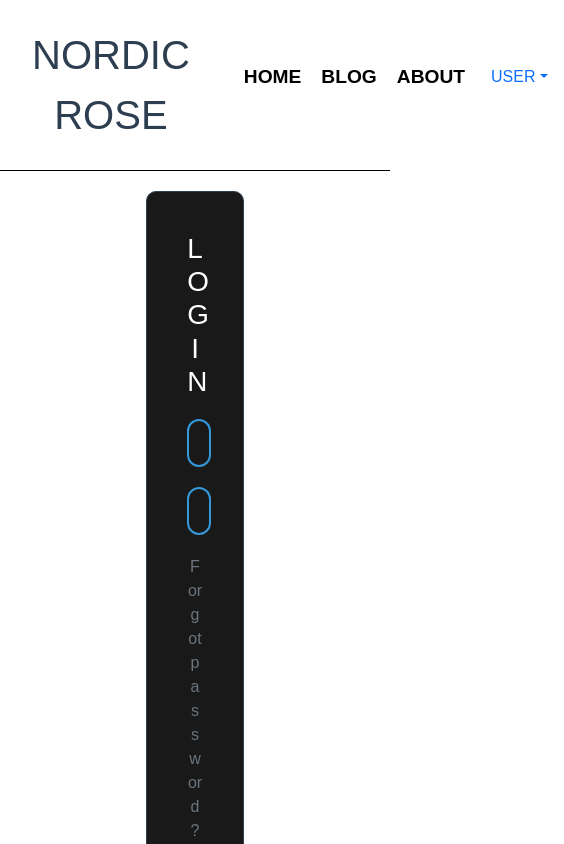
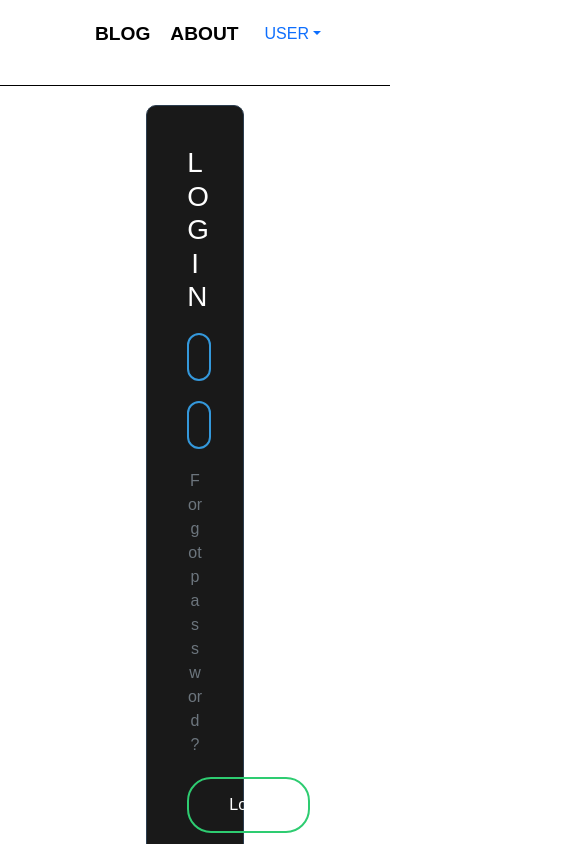
Before and after one commit to samuriseee/Blog-Sgroup, a Vue app: page /login in a window 390 px wide. Shown: the top 844 px of the page, 564 px wide, since content can reach past the window. Built offline with nearby package versions, Linux system fonts and the light colour scheme; no server answers; a web font is replaced by a local one.

Commit message:
Updating reponsive blog ui

```diff
--- a/src/components/common/Navbar.vue
+++ b/src/components/common/Navbar.vue
@@ -2,7 +2,7 @@
   <div id="nav">
     <span class="logo" @click="$router.push('/blogs')">nordic rose</span>
     <ul>
-    <li><router-link to="/">Home</router-link></li>
+    <!-- <li><router-link to="/">Home</router-link></li> -->
       <li><router-link to="/blogs">Blog</router-link></li>
       <li><router-link to="/about">About</router-link></li>
       <!-- <li><router-link to="/register">Register</router-link></li>
@@ -30,14 +30,24 @@ $black: #000000;
   justify-content: space-between;
   align-items: center;
   margin: 0 auto;
-  padding: 20px;
+  padding: 10px;
   border-bottom: 1px solid $black;
+  @media only screen and (min-width: 374px) and (max-width: 500px){
+      justify-content: space-evenly;
+    }
   .logo {
     font-size: 2.5rem;
     padding: 5px 12px;
     text-transform: uppercase;
     font-family: "Imperator", sans-serif;
     cursor: pointer;
+    @media only screen and (min-width: 374px) and (max-width: 500px) {
+      display:none;
+    }
+    @media only screen and (min-width: 510px) and (max-width: 1000px) {
+      font-size: 2rem;
+      padding: 5px;
+    }
   }
   a {
     font-weight: bold;
@@ -59,5 +69,4 @@ $black: #000000;
     text-transform: uppercase;
   }
 }
-
 </style>
--- a/src/router/index.js
+++ b/src/router/index.js
@@ -1,6 +1,6 @@
 import Vue from "vue";
 import VueRouter from "vue-router";
-import Home from "../views/Home.vue";
+// import Home from "../views/Home.vue";
 import Login from "../views/Login.vue";
 import Register from "../views/Register";
 import firebase from "firebase/app";
@@ -19,12 +19,12 @@ const routes = [
     name: "Register",
     component: Register,
   },
-  {
-    path: "/",
-    name: "Home",
-    component: Home,
-    meta: { requireAuth: true },
-  },
+  // {
+  //   path: "/",
+  //   name: "Home",
+  //   component: Home,
+  //   meta: { requireAuth: true },
+  // },
   {
     path: "/about",
     name: "About",
@@ -43,6 +43,7 @@ const routes = [
   {
     path: "/blogs/:id",
     component: () => import("../views/BlogsDetail.vue"),
+    meta: { requireAuth: true },
   },
 ];
 
--- a/src/views/Blogs.vue
+++ b/src/views/Blogs.vue
@@ -43,7 +43,7 @@
 <script>
   const blogs = [
         {
-          "createdAt": "2020-10-07T05:49:56.847Z",
+          "createdAt": "2020-10-07T05",
           "author": "Lowell Little",
           "avatar": "https://cdn.fakercloud.com/avatars/aluisio_azevedo_128.jpg",
           "thumbnail": "https://media.giphy.com/media/RJOqH3lewU5LKJkDVd/giphy.gif",
@@ -52,7 +52,7 @@
           "id": "0"
         },
         {
-          createdAt: "2021-07-24T21:56:57.780Z",
+          createdAt: "2021-07-24T21",
           author: "Al Hoeger IV",
           avatar: "https://cdn.fakercloud.com/avatars/plbabin_128.jpg",
           thumbnail: "https://www.nordicrose.net/content/images/2020/05/design-system.gif",
@@ -62,7 +62,7 @@
           id: "1",
         },
         {
-          createdAt: "2021-07-24T19:24:53.998Z",
+          createdAt: "2021-07-24T19:24",
           author: "Sabrina Grady",
           avatar: "https://cdn.fakercloud.com/avatars/falconerie_128.jpg",
           thumbnail: "https://www.nordicrose.net/content/images/2020/05/benefits-of-not-choosing-your-characters-wisely.gif",
@@ -72,7 +72,7 @@
           id: "2",
         },
         {
-          createdAt: "2021-07-25T07:22:56.760Z",
+          createdAt: "2021-07-25T07",
           author: "Clinton Romaguera",
           avatar: "https://cdn.fakercloud.com/avatars/davidbaldie_128.jpg",
           thumbnail: "https://www.nordicrose.net/content/images/2020/05/horrors-of-remote-work.gif",
@@ -83,7 +83,7 @@
           id: "3",
         },
         {
-          createdAt: "2021-07-25T12:38:42.765Z",
+          createdAt: "2021-07-25T12",
           author: "Hope Lebsack MD",
           avatar: "https://cdn.fakercloud.com/avatars/brandonburke_128.jpg",
           thumbnail: "https://www.nordicrose.net/content/images/2020/05/someone-shared-a-google-doc.gif",
@@ -93,7 +93,7 @@
           id: "4",
         },
         {
-          createdAt: "2021-07-25T12:47:28.528Z",
+          createdAt: "2021-07-25T12",
           author: "Guy Mraz",
           avatar: "https://cdn.fakercloud.com/avatars/andrewofficer_128.jpg",
           thumbnail: "https://www.nordicrose.net/content/images/2020/05/Remote-design-sprint-figma.png",
@@ -103,7 +103,7 @@
           id: "5",
         },
         {
-          createdAt: "2021-07-25T07:58:04.873Z",
+          createdAt: "2021-07-25T07",
           author: "Rita Kilback",
           avatar: "https://cdn.fakercloud.com/avatars/n_tassone_128.jpg",
           thumbnail: "https://www.nordicrose.net/content/images/2020/05/six-findings-from-director-level-interviews-on-remote-work-1.gif",
@@ -113,7 +113,7 @@
           id: "6",
         },
         {
-          createdAt: "2021-07-24T22:28:05.664Z",
+          createdAt: "2021-07-24T22",
           author: "Glen Vandervort",
           avatar: "https://cdn.fakercloud.com/avatars/carlosm_128.jpg",
           thumbnail: "https://www.nordicrose.net/content/images/2020/04/benefits-of-distributed-teams.gif",
@@ -123,7 +123,7 @@
           id: "7",
         },
         {
-          createdAt: "2021-07-24T23:04:29.995Z",
+          createdAt: "2021-07-24T23",
           author: "Eric Gutkowski",
           avatar: "https://cdn.fakercloud.com/avatars/jmillspaysbills_128.jpg",
           thumbnail: "https://www.nordicrose.net/content/images/2020/04/career-growth-distributed-team.gif",
@@ -134,7 +134,7 @@
           id: "8",
         },
         {
-          createdAt: "2021-07-25T06:49:27.965Z",
+          createdAt: "2021-07-25T06",
           author: "Ervin Swift I",
           avatar: "https://cdn.fakercloud.com/avatars/nemanjaivanovic_128.jpg",
           thumbnail: "https://www.nordicrose.net/content/images/2020/03/figma-blog-template-for-free-2.gif",
@@ -145,7 +145,7 @@
           id: "9",
         },
         {
-          createdAt: "2021-07-25T08:58:58.778Z",
+          createdAt: "2021-07-25T08",
           author: "Kristina Koepp",
           avatar: "https://cdn.fakercloud.com/avatars/iqonicd_128.jpg",
           thumbnail: "https://www.nordicrose.net/content/images/2020/03/modern-remote-working-tools.gif",
@@ -155,7 +155,7 @@
           id: "10",
         },
         {
-          createdAt: "2021-07-25T00:45:11.934Z",
+          createdAt: "2021-07-25T00",
           author: "Norman Jerde I",
           avatar: "https://cdn.fakercloud.com/avatars/fiterik_128.jpg",
           thumbnail: "https://www.nordicrose.net/content/images/2020/03/remote-work-distributed-teams-sources.gif",
@@ -165,7 +165,7 @@
           id: "11",
         },
         {
-          createdAt: "2021-07-25T07:03:56.247Z",
+          createdAt: "2021-07-25T07",
           author: "Tyrone Hoeger Jr.",
           avatar: "https://cdn.fakercloud.com/avatars/russell_baylis_128.jpg",
           thumbnail: "https://www.nordicrose.net/content/images/2020/03/hello2.gif",
@@ -175,7 +175,7 @@
           id: "12",
         },
         {
-          "createdAt": "2021-06-05T16:51:44.780Z",
+          "createdAt": "2021-06-05T16",
           "author": "Ms. Sidney Gottlieb",
           "avatar": "https://cdn.fakercloud.com/avatars/wikiziner_128.jpg",
           "thumbnail": "https://www.nordicrose.net/content/images/2020/03/ghost-figma-publishing-cms-design.gif",
@@ -184,7 +184,7 @@
           "id": "13"
         },
         {
-          "createdAt": "2020-10-07T05:49:56.847Z",
+          "createdAt": "2020-10-07T05",
           "author": "Lowell Little",
           "avatar": "https://cdn.fakercloud.com/avatars/aluisio_azevedo_128.jpg",
           "thumbnail": "https://www.nordicrose.net/content/images/2020/03/offf-barcelona.jpg",
@@ -238,10 +238,13 @@ $black: #000000;
     width: 80%;
     font-size: 3rem;
     font-weight: 700;
+    @media only screen and (min-width: 300px) and (max-width: 780px) {
+      font-size:2rem;
+      width:100%;
+    }
   }
   .mainPic {
-    width: 900px;
-    height: 600px;
+    width: 80%;
     margin: 70px 0px;
   }
 }
@@ -254,6 +257,9 @@ $black: #000000;
   display: grid;
   grid-template-columns: 1fr 1fr;
   cursor: pointer;
+  @media only screen and (min-width: 300px) and (max-width: 780px){
+    grid-template-columns: 1fr;
+  }
   div {
     transform: perspective(1px) translateZ(0);
     box-shadow: 0 0 1px rgba(0, 0, 0, 0);
@@ -274,7 +280,7 @@ $black: #000000;
 }
 .blogContent {
   img {
-    width: 380px;
+    width: 90%;
     height: 240px;
     margin: 70px 0px 10px 0px;
   }
--- a/src/views/BlogsDetail.vue
+++ b/src/views/BlogsDetail.vue
@@ -72,7 +72,7 @@ export default {
     return {
       blogs: [
         {
-          "createdAt": "2020-10-07T05:49:56.847Z",
+          "createdAt": "2020-10-07T05",
           "author": "Lowell Little",
           "avatar": "https://cdn.fakercloud.com/avatars/aluisio_azevedo_128.jpg",
           "thumbnail": "https://media.giphy.com/media/RJOqH3lewU5LKJkDVd/giphy.gif",
@@ -81,7 +81,7 @@ export default {
           "id": "0"
         },
         {
-          createdAt: "2021-07-24T21:56:57.780Z",
+          createdAt: "2021-07-24T21",
           author: "Al Hoeger IV",
           avatar: "https://cdn.fakercloud.com/avatars/plbabin_128.jpg",
           thumbnail: "https://www.nordicrose.net/content/images/2020/05/design-system.gif",
@@ -91,7 +91,7 @@ export default {
           id: "1",
         },
         {
-          createdAt: "2021-07-24T19:24:53.998Z",
+          createdAt: "2021-07-24T19:24",
           author: "Sabrina Grady",
           avatar: "https://cdn.fakercloud.com/avatars/falconerie_128.jpg",
           thumbnail: "https://www.nordicrose.net/content/images/2020/05/benefits-of-not-choosing-your-characters-wisely.gif",
@@ -101,7 +101,7 @@ export default {
           id: "2",
         },
         {
-          createdAt: "2021-07-25T07:22:56.760Z",
+          createdAt: "2021-07-25T07",
           author: "Clinton Romaguera",
           avatar: "https://cdn.fakercloud.com/avatars/davidbaldie_128.jpg",
           thumbnail: "https://www.nordicrose.net/content/images/2020/05/horrors-of-remote-work.gif",
@@ -112,7 +112,7 @@ export default {
           id: "3",
         },
         {
-          createdAt: "2021-07-25T12:38:42.765Z",
+          createdAt: "2021-07-25T12",
           author: "Hope Lebsack MD",
           avatar: "https://cdn.fakercloud.com/avatars/brandonburke_128.jpg",
           thumbnail: "https://www.nordicrose.net/content/images/2020/05/someone-shared-a-google-doc.gif",
@@ -122,7 +122,7 @@ export default {
           id: "4",
         },
         {
-          createdAt: "2021-07-25T12:47:28.528Z",
+          createdAt: "2021-07-25T12",
           author: "Guy Mraz",
           avatar: "https://cdn.fakercloud.com/avatars/andrewofficer_128.jpg",
           thumbnail: "https://www.nordicrose.net/content/images/2020/05/Remote-design-sprint-figma.png",
@@ -132,7 +132,7 @@ export default {
           id: "5",
         },
         {
-          createdAt: "2021-07-25T07:58:04.873Z",
+          createdAt: "2021-07-25T07",
           author: "Rita Kilback",
           avatar: "https://cdn.fakercloud.com/avatars/n_tassone_128.jpg",
           thumbnail: "https://www.nordicrose.net/content/images/2020/05/six-findings-from-director-level-interviews-on-remote-work-1.gif",
@@ -142,7 +142,7 @@ export default {
           id: "6",
         },
         {
-          createdAt: "2021-07-24T22:28:05.664Z",
+          createdAt: "2021-07-24T22",
           author: "Glen Vandervort",
           avatar: "https://cdn.fakercloud.com/avatars/carlosm_128.jpg",
           thumbnail: "https://www.nordicrose.net/content/images/2020/04/benefits-of-distributed-teams.gif",
@@ -152,7 +152,7 @@ export default {
           id: "7",
         },
         {
-          createdAt: "2021-07-24T23:04:29.995Z",
+          createdAt: "2021-07-24T23",
           author: "Eric Gutkowski",
           avatar: "https://cdn.fakercloud.com/avatars/jmillspaysbills_128.jpg",
           thumbnail: "https://www.nordicrose.net/content/images/2020/04/career-growth-distributed-team.gif",
@@ -163,7 +163,7 @@ export default {
           id: "8",
         },
         {
-          createdAt: "2021-07-25T06:49:27.965Z",
+          createdAt: "2021-07-25T06",
           author: "Ervin Swift I",
           avatar: "https://cdn.fakercloud.com/avatars/nemanjaivanovic_128.jpg",
           thumbnail: "https://www.nordicrose.net/content/images/2020/03/figma-blog-template-for-free-2.gif",
@@ -174,7 +174,7 @@ export default {
           id: "9",
         },
         {
-          createdAt: "2021-07-25T08:58:58.778Z",
+          createdAt: "2021-07-25T08",
           author: "Kristina Koepp",
           avatar: "https://cdn.fakercloud.com/avatars/iqonicd_128.jpg",
           thumbnail: "https://www.nordicrose.net/content/images/2020/03/modern-remote-working-tools.gif",
@@ -184,7 +184,7 @@ export default {
           id: "10",
         },
         {
-          createdAt: "2021-07-25T00:45:11.934Z",
+          createdAt: "2021-07-25T00",
           author: "Norman Jerde I",
           avatar: "https://cdn.fakercloud.com/avatars/fiterik_128.jpg",
           thumbnail: "https://www.nordicrose.net/content/images/2020/03/remote-work-distributed-teams-sources.gif",
@@ -194,7 +194,7 @@ export default {
           id: "11",
         },
         {
-          createdAt: "2021-07-25T07:03:56.247Z",
+          createdAt: "2021-07-25T07",
           author: "Tyrone Hoeger Jr.",
           avatar: "https://cdn.fakercloud.com/avatars/russell_baylis_128.jpg",
           thumbnail: "https://www.nordicrose.net/content/images/2020/03/hello2.gif",
@@ -204,7 +204,7 @@ export default {
           id: "12",
         },
         {
-          "createdAt": "2021-06-05T16:51:44.780Z",
+          "createdAt": "2021-06-05T16",
           "author": "Ms. Sidney Gottlieb",
           "avatar": "https://cdn.fakercloud.com/avatars/wikiziner_128.jpg",
           "thumbnail": "https://www.nordicrose.net/content/images/2020/03/ghost-figma-publishing-cms-design.gif",
@@ -213,7 +213,7 @@ export default {
           "id": "13"
         },
         {
-          "createdAt": "2020-10-07T05:49:56.847Z",
+          "createdAt": "2020-10-07T05",
           "author": "Lowell Little",
           "avatar": "https://cdn.fakercloud.com/avatars/aluisio_azevedo_128.jpg",
           "thumbnail": "https://www.nordicrose.net/content/images/2020/03/offf-barcelona.jpg",
@@ -238,6 +238,10 @@ $black: #000000;
     width: 80%;
     font-size: 3rem;
     font-weight: bold;
+    @media only screen and (min-width: 300px) and (max-width: 780px) {
+      font-size:2rem;
+      width:100%;
+    }
   }
 }
 .full-width {
@@ -262,10 +266,15 @@ figure {
   justify-content: space-between;
   padding-top: 10px;
   border-top: 2px solid $black;
+  @media only screen and (min-width: 300px) and (max-width: 780px){
+    flex-direction: column;
+  }
   .text {
     display: flex;
     align-items: center;
     img {
+      width:100px;
+      height:100px;
       border-radius: 50%;
     }
     div {
@@ -281,16 +290,35 @@ figure {
   .socialButton {
     display: flex;
     align-items: center;
+    @media only screen and (min-width: 300px) and (max-width: 780px){
+      padding-top: 20px;
+      margin:0 auto;
+    }
     div {
       width: 80px;
       height: 50px;
-      font-size: 25px;
-      box-shadow: rgba(0, 0, 0, 0.15) 0px 3px 3px 0px;
+      font-size: 20px;
+      border: 1px solid #eaeaea;
+      box-shadow: 0 1px 4px rgb(0 0 0 / 8%);
+      border-radius: 4px;
       align-items: center;
       display: flex;
       justify-content: center;
       cursor: pointer;
+      transition: 0.5s cubic-bezier(0.075, 0.82, 0.165, 1);
+      &:nth-child(1):hover {
+        background: #4267B2;
+        color: $white;
+      }
+      &:nth-child(2):hover {
+        background: #00acee;
+        color: $white;
+      }
+      @media only screen and (min-width: 300px) and (max-width: 780px){
+        width: 140px;
+      }
     }
+
   }
 }
 
@@ -308,12 +336,21 @@ figure {
     padding: 30px 0px;
     width: 80%;
     margin: 0 auto;
+    @media only screen and (min-width: 300px) and (max-width: 780px) {
+      font-size:1rem;
+    }
   }
 }
 .wrapper{
   width: 100%;
   display:grid;
   grid-template-columns: 1fr 1fr 1fr ;
+  @media only screen and (min-width: 300px) and (max-width: 575px) {
+    grid-template-columns: 1fr ;
+  }
+  @media only screen and (min-width: 576px) and (max-width: 1029px) {
+    grid-template-columns: 1fr 1fr;
+  }
   article{
     cursor: pointer;
     transform: perspective(1px) translateZ(0);
@@ -325,7 +362,7 @@ figure {
       color: green;
     }
     img {
-      width: 380px;
+      width: 90%;
       height: 240px;
       margin: 70px 0px 10px 0px;
     }
@@ -337,4 +374,5 @@ figure {
     }
   }
 }
+
 </style>
```
Also changed, not shown: src/components/uncommon/About/Aboutcontent.vue (+7 -6 lines), src/layout/unauth.vue (+15 -0 lines).
